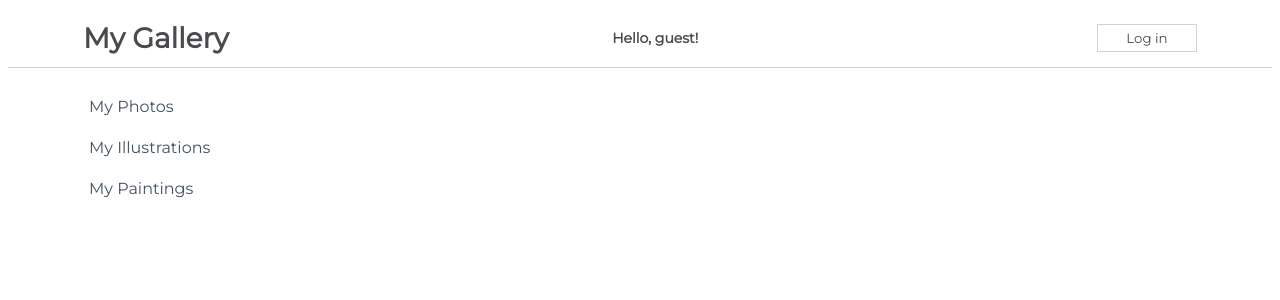
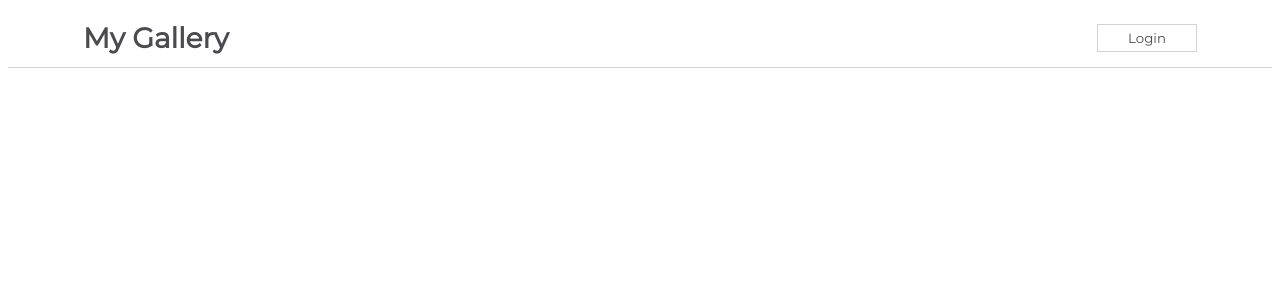
Before and after one commit to Madebybrown/FunctionalComponents, a React (Create React App) app in the folder my-app/: page / in a window 1280 px wide. Shown: the top 300 px of the page. Built offline with nearby package versions, Linux system fonts and the light colour scheme.

Commit message:
Add navbar form

```diff
--- a/my-app/src/App.js
+++ b/my-app/src/App.js
@@ -1,12 +1,14 @@
 import css from './App.module.css';
 import Sidebar from './components/Sidebar';
 import NavBarSimple from './components/NavBarSimple';
+import NavBarForm from './components/NavBarForm';
 
 function App() {
   return (
     <div className={css.App}>
-      < Sidebar />
-      < NavBarSimple />
+      <NavBarForm />
+      {/* < NavBarSimple /> */}
+      {/* < Sidebar /> */}
     </div>
   );
 }
--- /dev/null
+++ b/my-app/src/components/NavBarChild.js
@@ -0,0 +1,19 @@
+import React from "react";
+
+function NavBarChild(props) {
+    return (
+        props.isLoggedIn ?
+        <button onClick={props.handleClick}>Login</button>
+        :
+        <form>
+            <label htmlFor="username">Username:</label>
+            <input placeholder="username" id="username"/>
+
+            <label htmlFor="password">Password:</label>
+            <input placeholder="password" id="password"/>
+            <button onClick={props.handleClick}>Submit</button>
+        </form>
+    )
+}
+
+export default NavBarChild
--- /dev/null
+++ b/my-app/src/components/NavBarForm.js
@@ -0,0 +1,35 @@
+import React, { Component } from "react";
+import css from "./css/NavBarForm.module.css";
+import NavBarChild from "./NavBarChild";
+
+
+class NavBarForm extends Component {
+    constructor(props) {
+        super(props)
+
+        this.state = {
+            isLoggedIn: true,
+        }
+    }
+    handleButtonClick = () => {
+        this.setState((prevState) => ({
+            isLoggedIn: prevState.isLoggedIn ? false: true
+        }),  () => console.log(this.state.isLoggedIn))
+    }
+
+    render() {
+        return (
+            <div className={css.NavBar}>
+                <h1>My Gallery</h1>
+
+                <NavBarChild
+                isLoggedIn={this.state.isLoggedIn}
+                handleClick={this.handleButtonClick}
+                />
+
+            </div>
+        )
+    }
+}
+
+export default NavBarForm
```
